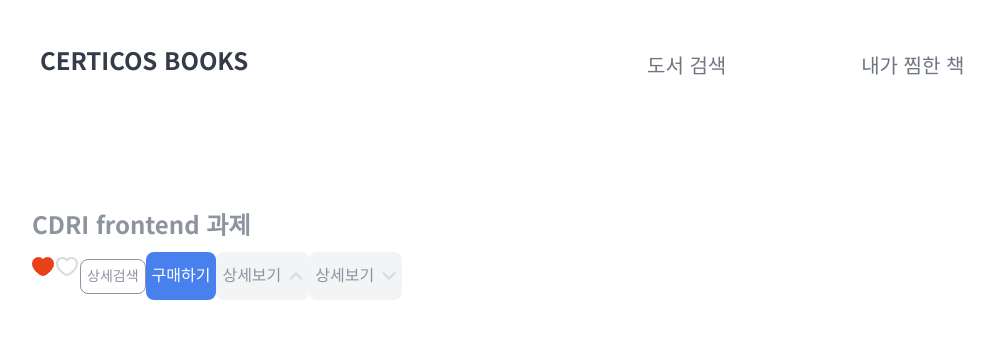
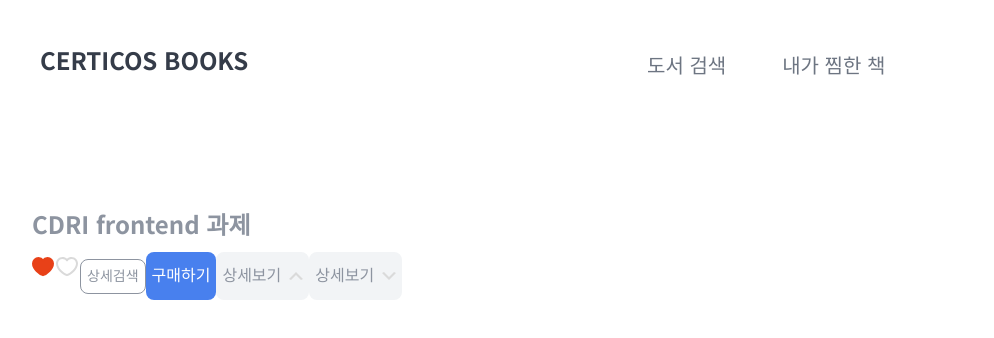
Before and after one commit to G-C62/cdri-books-NamSeeWook, a Next.js app: page / in a window 1280 px wide. Shown: the top 338 px of the page, without its empty margins (128-1122 px from the left). Built offline with nearby package versions, Linux system fonts and the light colour scheme.

Commit message:
Modify header gap

```diff
--- a/src/components/Header/index.module.css
+++ b/src/components/Header/index.module.css
@@ -12,7 +12,7 @@
 
 .menuWrap {
   display: flex;
-  gap: 135px;
+  gap: 56px;
   position: absolute;
   left: 767px;
   top: 27px;
```
